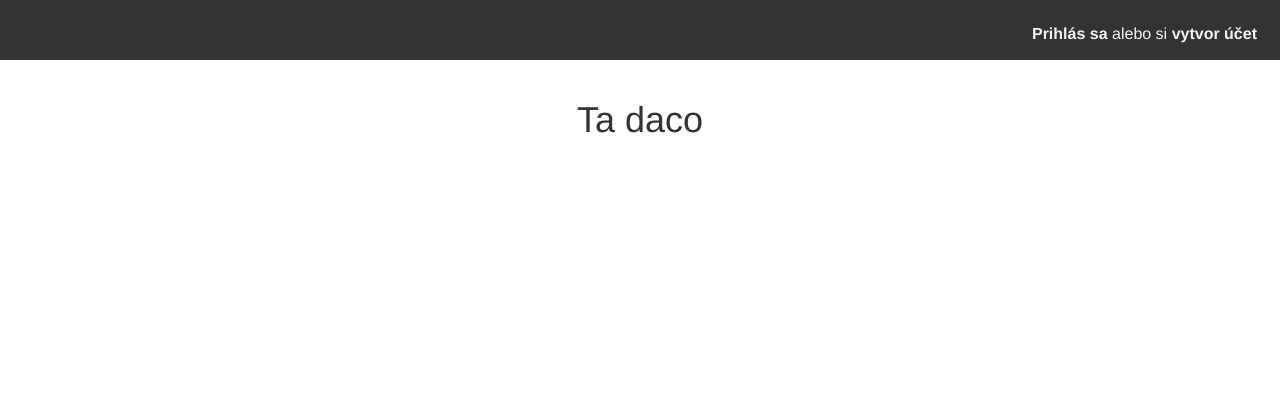
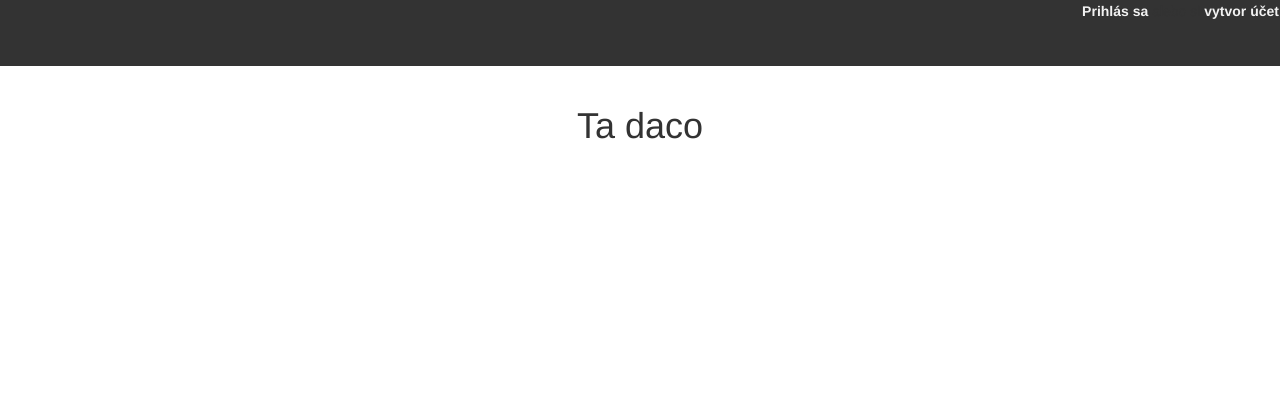
Before and after one commit to MartinStevko/U17-diary, a Django app: page /index in a window 1280 px wide. Shown: the top 420 px of the page. After the commit the page ends 139 px from the top, so only its background shows below. Run offline with Django 3.2, Linux system fonts and the light colour scheme; parts of the project's set-up code (start-up, migrations or seed data) failed here and were passed over; some libraries are stand-ins or nearby versions.

Commit message:
Navbar configuration

```diff
--- a/diary/static/css/diary.css
+++ b/diary/static/css/diary.css
@@ -2,11 +2,11 @@
   margin: 0;
   padding: 0;
   font-family: sans-serif;
+  background-color: #f2f2f2;
 }
 
 .content {
   padding: 20px;
-  height: 2000px;
 }
 
 h1 {
--- a/diary/static/css/navbar.css
+++ b/diary/static/css/navbar.css
@@ -5,7 +5,7 @@
   position: fixed;
   top: 0;
   width: 100%;
-  height: 60px;
+  height: 66px;
   border-radius: 0;
 }
 
@@ -21,7 +21,7 @@
   text-decoration: underline;
 }
 
-.navbar p {
+.navbar span {
   font-size: 16px;
   margin: 0;
   padding: 22px;
@@ -30,6 +30,12 @@
 }
 
 .content {
-  margin-top: 60px;
+  margin-top: 66px;
   padding: 20px;
 }
+
+.navbar button {
+  float: left;
+  background-color: #333;
+  color: #f2f2f2;
+}
```
